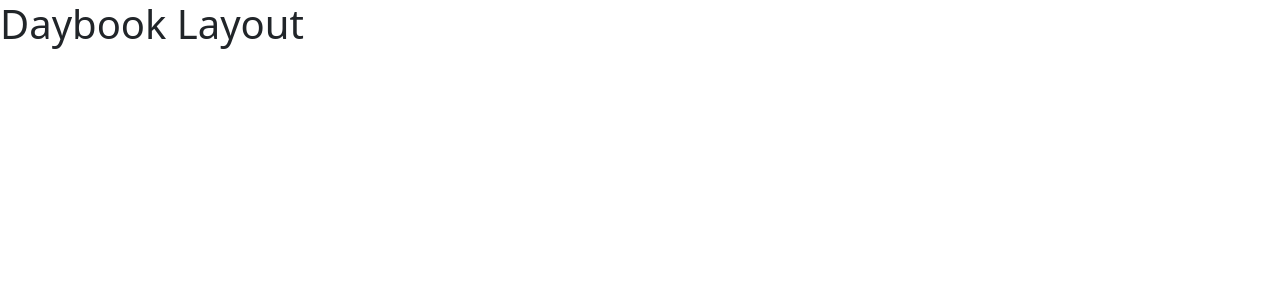
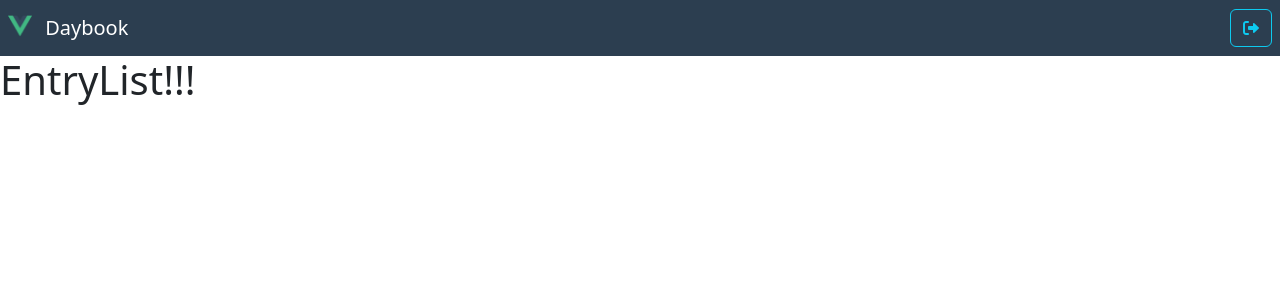
Before and after one commit to theRobert174/VueU-JournalApp, a Vue app: page /#/daybook in a window 1280 px wide. Shown: the top 300 px of the page. Built offline with nearby package versions, Linux system fonts and the light colour scheme.

Commit message:
Daybook Layout

```diff
--- a/public/index.html
+++ b/public/index.html
@@ -6,6 +6,8 @@
     <meta name="viewport" content="width=device-width,initial-scale=1.0">
     <link rel="icon" href="<%= BASE_URL %>favicon.ico">
     <title><%= htmlWebpackPlugin.options.title %></title>
+
+    <link rel="stylesheet" href="https://cdnjs.cloudflare.com/ajax/libs/font-awesome/6.2.1/css/all.min.css" integrity="sha512-MV7K8+y+gLIBoVD59lQIYicR65iaqukzvf/nwasF0nqhPay5w/9lJmVM2hMDcnK1OnMGCdVK+iQrJ7lzPJQd1w==" crossorigin="anonymous" referrerpolicy="no-referrer" />
   </head>
   <body>
     <noscript>
--- /dev/null
+++ b/src/modules/daybook/components/EntryList.vue
@@ -0,0 +1,13 @@
+<template>
+    <h1>EntryList!!!</h1>
+</template>
+
+<script>
+export default {
+
+}
+</script>
+
+<style>
+
+</style>
--- /dev/null
+++ b/src/modules/daybook/components/NavbarComponent.vue
@@ -0,0 +1,23 @@
+<template>
+    <nav class="navbar bg-primary">
+        <a class="navbar-brand text-white" href="">
+            <img src="@/assets/logo.png" alt="Vue Logo" class="d-inline-block align-text-top mx-2" height="24">
+            Daybook
+        </a>
+        <div class="d-flex">
+            <button class="btn btn-outline-info mx-2">
+                <i class="fa fa-sign-out-alt"></i>
+            </button>
+        </div>
+    </nav>
+</template>
+
+<script>
+export default {
+
+}
+</script>
+
+<style>
+
+</style>
--- a/src/modules/daybook/layouts/DayBookLayout.vue
+++ b/src/modules/daybook/layouts/DayBookLayout.vue
@@ -1,10 +1,23 @@
 <template>
-    <h1>Daybook Layout</h1>
+    <Navbar/>
+    <div class="d-flex">
+        <div class="col-4">
+            <EntryList/>
+        </div>
+        <div class="col">
+            <router-view></router-view>
+        </div>
+    </div>
 </template>
 
 <script>
+import { defineAsyncComponent } from 'vue';
+
 export default {
-
+  components: {
+    Navbar: defineAsyncComponent(() => import('../components/NavbarComponent.vue')),
+    EntryList: defineAsyncComponent(() => import('../components/EntryList.vue'))
+   },
 }
 </script>
 
```
